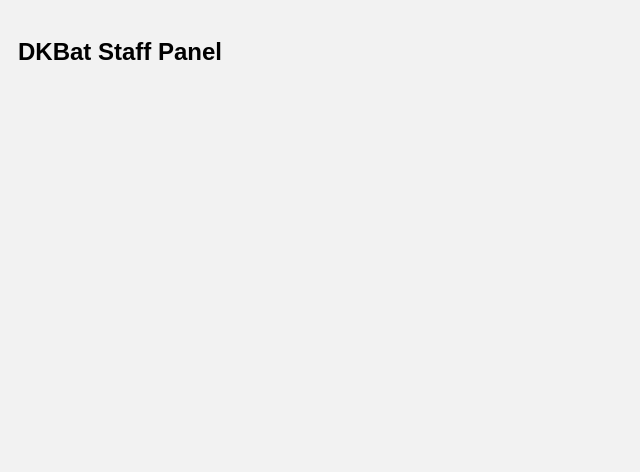
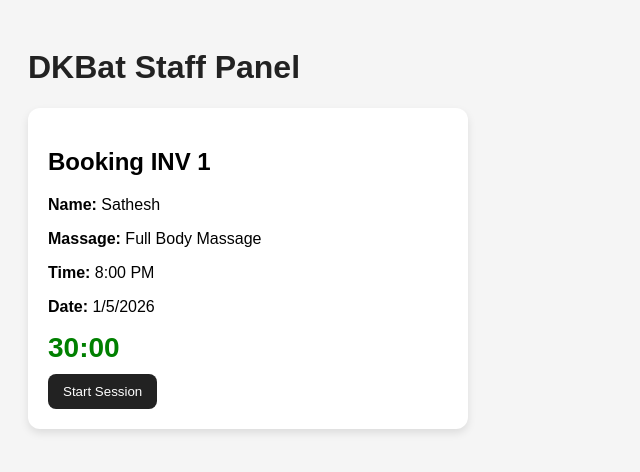
Before and after one commit to dkbatorder/dkbatstaff, a plain HTML site: page index.html in a window 1280 px wide. Shown: the whole page, without its empty margins (0-640 px from the left). Drawn offline with Linux system fonts and the light colour scheme; no server answers.

Commit message:
Revamp HTML structure and styling for staff panel

```diff
--- a/index.html
+++ b/index.html
@@ -1,28 +1,84 @@
 <!DOCTYPE html>
 <html>
 <head>
-<meta charset="UTF-8">
   <title>DKBat Staff Panel</title>
   <style>
-body { font-family: Arial; background:#f2f2f2; padding:10px; }
+    body {
+      font-family: Arial;
+      padding: 20px;
+      background: #f5f5f5;
+    }
+
     .card {
-  background:#fff;
-  padding:15px;
-  margin-bottom:10px;
-  border-radius:6px;
+      background: white;
+      padding: 20px;
+      border-radius: 12px;
+      box-shadow: 0 4px 8px rgba(0,0,0,0.1);
+      max-width: 400px;
     }
+
+    h1 {
+      color: #222;
+    }
+
     button {
-  padding:8px 12px;
-  margin:5px 5px 0 0;
+      padding: 10px 15px;
+      border: none;
+      background: #222;
+      color: white;
+      border-radius: 8px;
+      cursor: pointer;
+      margin-top: 10px;
+    }
+
+    #timer {
+      font-size: 28px;
+      font-weight: bold;
+      color: green;
+      margin-top: 15px;
     }
   </style>
 </head>
 
 <body>
 
-<h2>DKBat Staff Panel</h2>
-<div id="orders"></div>
+<h1>DKBat Staff Panel</h1>
 
-<script type="module" src="staff.js"></script>
+<div class="card">
+  <h2>Booking INV 1</h2>
+  <p><b>Name:</b> Sathesh</p>
+  <p><b>Massage:</b> Full Body Massage</p>
+  <p><b>Time:</b> 8:00 PM</p>
+  <p><b>Date:</b> 1/5/2026</p>
+
+  <div id="timer">30:00</div>
+
+  <button onclick="startTimer()">Start Session</button>
+</div>
+
+<script>
+let timer;
+let seconds = 1800; // 30 minutes
+
+function startTimer() {
+  clearInterval(timer);
+
+  timer = setInterval(() => {
+    if (seconds <= 0) {
+      clearInterval(timer);
+      alert("Massage Session Completed");
+      return;
+    }
+
+    seconds--;
+
+    let min = String(Math.floor(seconds / 60)).padStart(2, '0');
+    let sec = String(seconds % 60).padStart(2, '0');
+
+    document.getElementById("timer").innerText = min + ":" + sec;
+  }, 1000);
+}
+</script>
+
 </body>
 </html>
```
Lines whose indentation alone changed are shown as unchanged.
